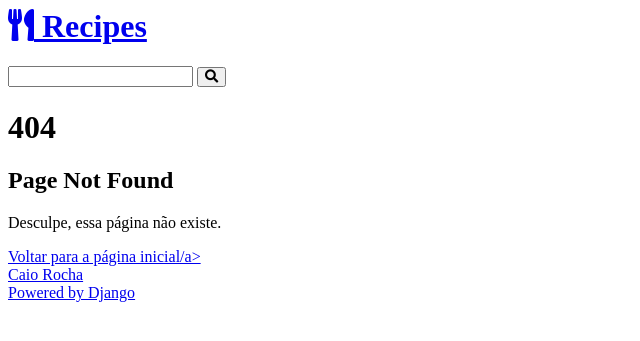
After one commit to caioguimaraesr/recipes, a Django app: template recipes/templates/recipes/pages/notFound.html in a window 1280 px wide. The commit adds this page. Shown: the top 341 px of the page, without its empty margins (0-640 px from the left). Run offline with Django 5.2, Linux system fonts and the light colour scheme; the template is opened without the code that fills it, so the values that code supplies are empty.

Commit message:
create a page notfound and change templates

```diff
--- a/recipes/templates/recipes/pages/category.html
+++ b/recipes/templates/recipes/pages/category.html
@@ -1,6 +1,6 @@
 {% extends "global/base.html" %}
 
-{% block title %}Category | Recipes{% endblock title %}
+{% block title %}{{ title }} - Category | Recipes{% endblock title %}
 
 {% block content %}
 <div class="main-content main-content-list container">
--- /dev/null
+++ b/recipes/templates/recipes/pages/notFound.html
@@ -0,0 +1,14 @@
+{% extends "global/base.html" %}
+
+{% block title %}NOT FOUND | RECIPES{% endblock title %}
+
+{% block content %}
+<div class="not-wrapper">
+    <div class="not-found">
+        <h1>404</h1>
+        <h2>Page Not Found</h2>
+        <p>Desculpe, essa página não existe.</p>
+        <a href="/" class="back-home">Voltar para a página inicial/a>
+    </div>
+</div>
+{% endblock  %}
--- a/recipes/templates/recipes/partials/header.html
+++ b/recipes/templates/recipes/partials/header.html
@@ -3,7 +3,7 @@
         <h1>
             <a class="main-logo" href="{% url 'recipes:home' %}">
                 <i class="fas fa-utensils main-logo-icon"></i>
-                <span class="main-logo-text">vReciBook</span>
+                <span class="main-logo-text">Recipes</span>
             </a>
         </h1>
     </div>
```
Also changed, not shown: recipes/templates/recipes/partials/recipe.html (+6 -3 lines).
